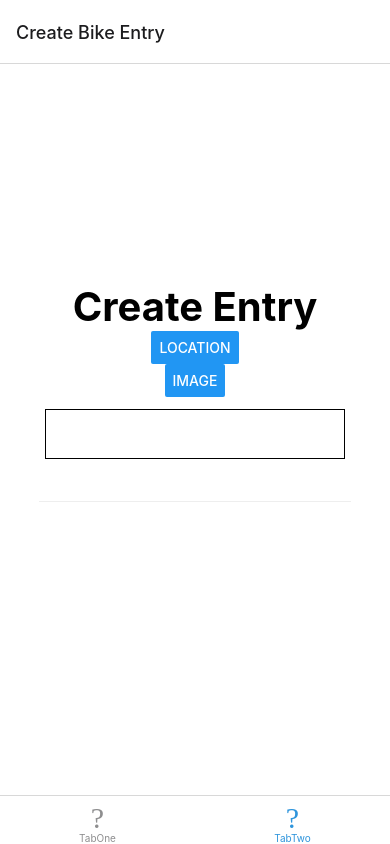
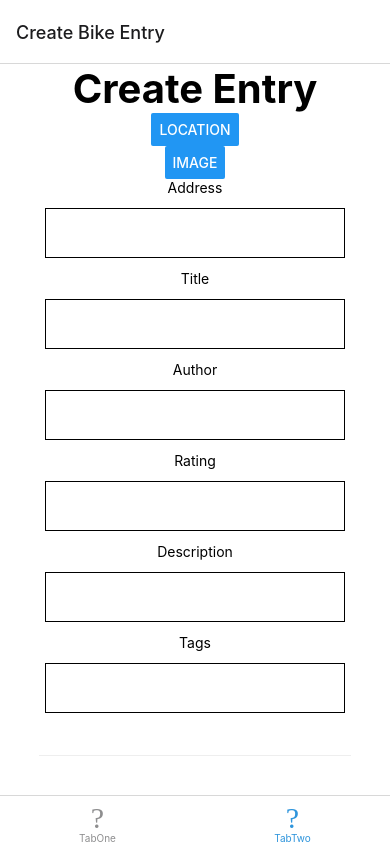
Before and after one commit to jy229319791/UNSC, a React Native app: screen /TabTwo in a window 390 px wide. Built offline with nearby package versions, Linux system fonts and the light colour scheme; what expo-linking would draw is missing.

Commit message:
Add more textboxes

```diff
--- a/screens/TabTwoScreen.js
+++ b/screens/TabTwoScreen.js
@@ -1,17 +1,17 @@
 
 import React from 'react';
-import { StyleSheet, Button, TextInput } from "react-native";
+import { StyleSheet, Button, TextInput, ScrollView } from "react-native";
 
 import EditScreenInfo from "../components/EditScreenInfo";
 import { Text, View} from "../components/Themed";
 
 export default function TabTwoScreen({ navigation }) {
 
-  const [text, onChangeText] = React.useState('');
+  const [text1, text2, text3, text4, text5, text6, onChangeText] = React.useState('');
 
   return (
+    <ScrollView>
       <View style={styles.container}>
-
 
         <Text style={styles.title}>Create Entry</Text>
 
@@ -19,10 +19,48 @@ export default function TabTwoScreen({ navigation }) {
 
         <Button onPress={navigation.openDrawer} title="Image"/>
 
+
+        <Text style={styles.text}>Address</Text>
         <TextInput
           style={styles.input}
           onChangeText={onChangeText}
-        value={text}
+          value={text1}
+        />
+
+        <Text style={styles.text}>Title</Text>
+        <TextInput
+          style={styles.input}
+          onChangeText={onChangeText}
+          value={text2}
+        />
+
+        <Text style={styles.text}>Author</Text>
+        <TextInput
+          style={styles.input}
+          onChangeText={onChangeText}
+          value={text3}
+        />
+
+        <Text style={styles.text}>Rating</Text>
+        <TextInput
+          style={styles.input}
+          keyboardType='numeric'
+          onChangeText={onChangeText}
+          value={text4}
+        />
+
+        <Text style={styles.text}>Description</Text>
+        <TextInput
+          style={styles.input}
+          onChangeText={onChangeText}
+          value={text5}
+        />
+
+        <Text style={styles.text}>Tags</Text>
+        <TextInput
+          style={styles.input}
+          onChangeText={onChangeText}
+          value={text6}
         />
 
         <View
@@ -33,6 +71,7 @@ export default function TabTwoScreen({ navigation }) {
 
         <EditScreenInfo path="/screens/TabTwoScreen.tsx" />
       </View>
+    </ScrollView>
   );
 }
 
```
Lines whose indentation alone changed are shown as unchanged.
